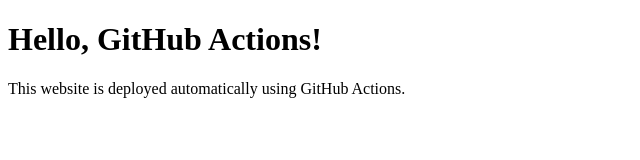
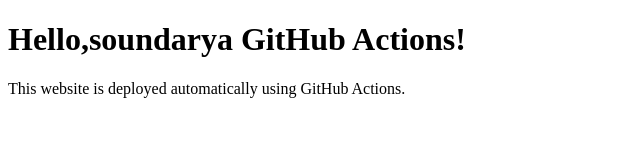
Before and after one commit to soundaryajanapatti-sou/project, a plain HTML site: page index.html in a window 1280 px wide. Shown: the whole page, without its empty margins (0-640 px from the left). Drawn offline with Linux system fonts and the light colour scheme.

Commit message:
Update header text in index.html

```diff
--- a/index.html
+++ b/index.html
@@ -5,7 +5,7 @@
 </head>
 <body>
 
-    <h1>Hello, GitHub Actions!</h1>
+    <h1>Hello,soundarya GitHub Actions!</h1>
 
     <p>
         This website is deployed automatically
```
